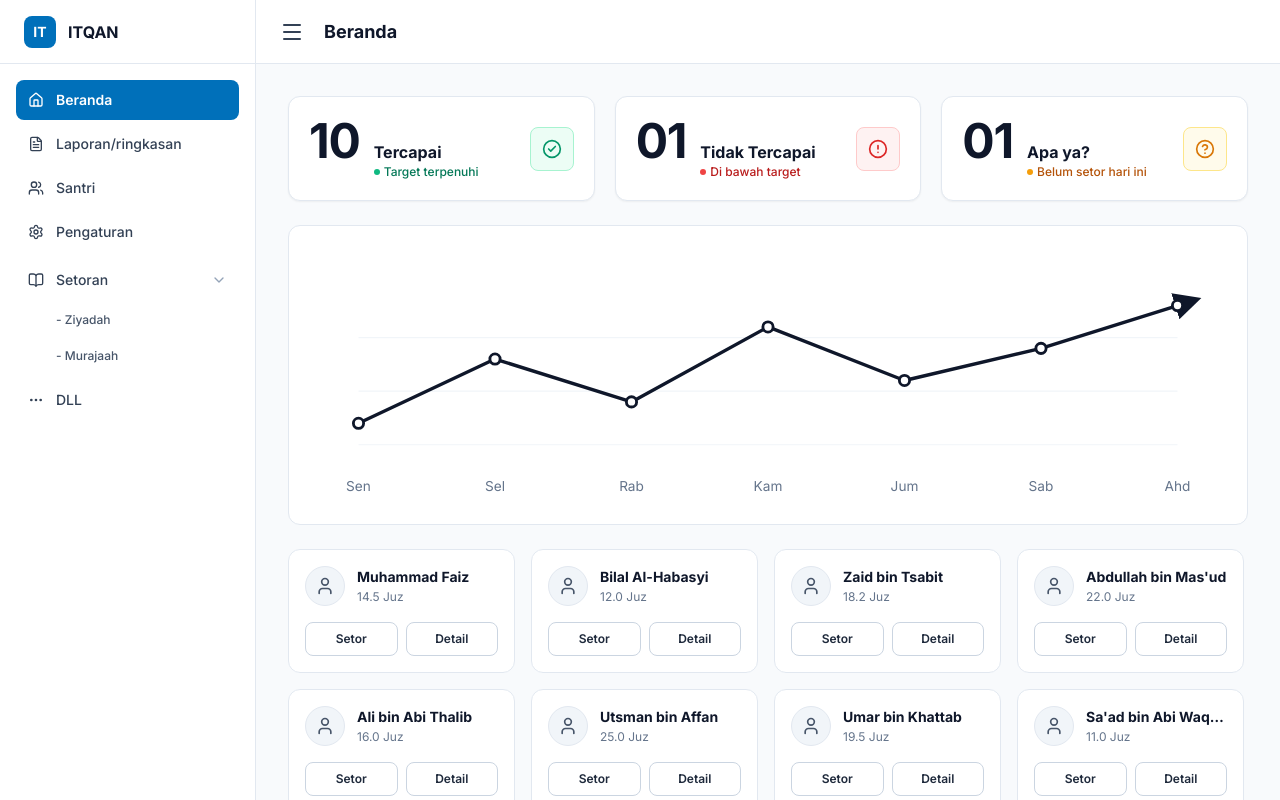
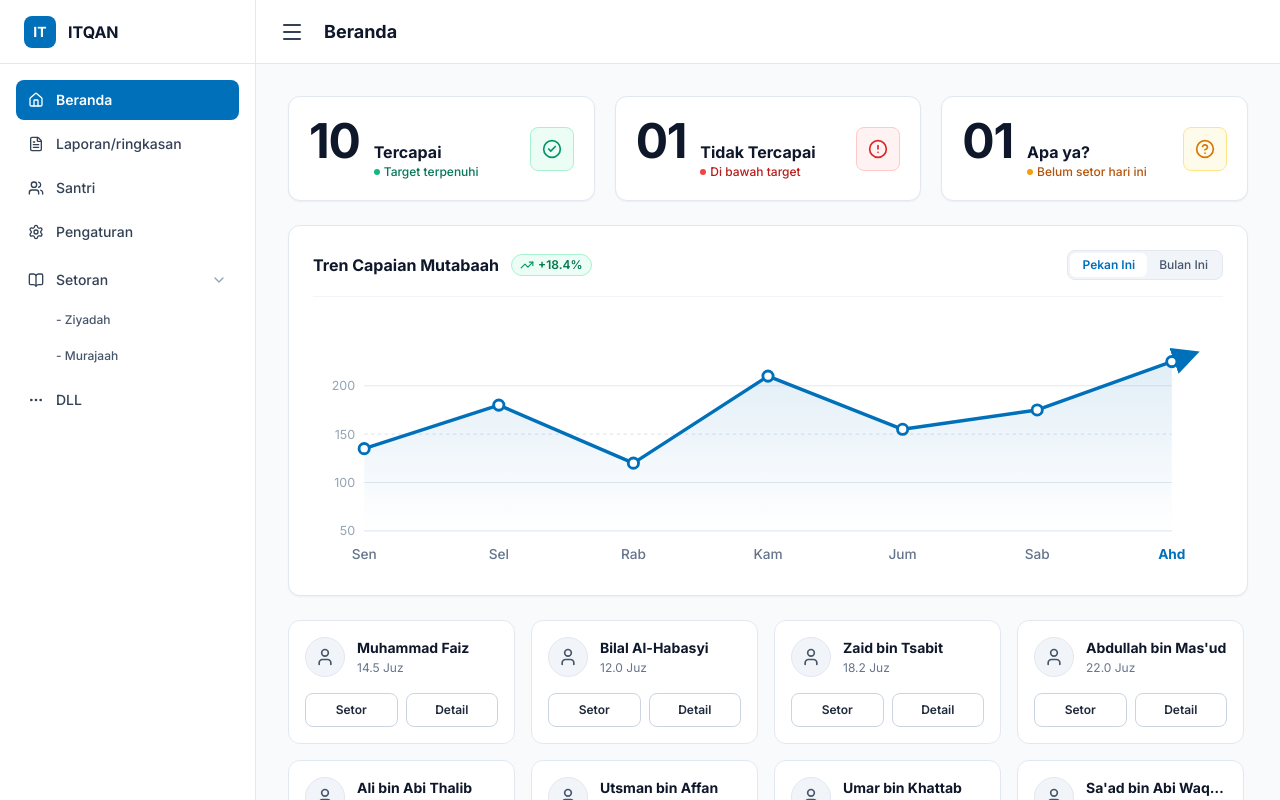
Before and after one commit to FaishalFaiz/ITQAN-Sistem-Mutabaah-Tahfidz-Terpadu, a React (Vite) app: page / in a window 1280 px wide. Shown: the top 800 px of the page. Built offline with nearby package versions, Linux system fonts and the light colour scheme.

Commit message:
style(chart): apply professional brand blue, subtle area gradient, and clear tooltip

```diff
--- a/src/components/dashboard/TrendChart.tsx
+++ b/src/components/dashboard/TrendChart.tsx
@@ -1,33 +1,38 @@
-import React from 'react';
+import React, { useState } from 'react';
+import { TrendingUp } from 'lucide-react';
 
 interface DataPoint {
   day: string;
   value: number;
+  santri: number;
 }
 
 const CHART_DATA: DataPoint[] = [
-  { day: 'Sen', value: 120 },
-  { day: 'Sel', value: 180 },
-  { day: 'Rab', value: 140 },
-  { day: 'Kam', value: 210 },
-  { day: 'Jum', value: 160 },
-  { day: 'Sab', value: 190 },
-  { day: 'Ahd', value: 230 },
+  { day: 'Sen', value: 135, santri: 11 },
+  { day: 'Sel', value: 180, santri: 12 },
+  { day: 'Rab', value: 120, santri: 10 },
+  { day: 'Kam', value: 210, santri: 12 },
+  { day: 'Jum', value: 155, santri: 12 },
+  { day: 'Sab', value: 175, santri: 12 },
+  { day: 'Ahd', value: 225, santri: 12 },
 ];
 
 export const TrendChart: React.FC = () => {
+  const [activeRange, setActiveRange] = useState<'pekan' | 'bulan'>('pekan');
+  const [hoveredIndex, setHoveredIndex] = useState<number | null>(null);
+
   const width = 800;
-  const height = 220;
-  const paddingLeft = 40;
-  const paddingRight = 40;
-  const paddingTop = 30;
-  const paddingBottom = 30;
+  const height = 230;
+  const paddingLeft = 45;
+  const paddingRight = 45;
+  const paddingTop = 25;
+  const paddingBottom = 35;
 
   const chartWidth = width - paddingLeft - paddingRight;
   const chartHeight = height - paddingTop - paddingBottom;
 
   const maxVal = 250;
-  const minVal = 80;
+  const minVal = 50;
 
   const points = CHART_DATA.map((d, i) => {
     const x = paddingLeft + (i / (CHART_DATA.length - 1)) * chartWidth;
@@ -37,95 +42,210 @@ export const TrendChart: React.FC = () => {
 
   const polylinePoints = points.map((p) => `${p.x},${p.y}`).join(' ');
 
+  // Gradient area points
+  const areaPoints = `${points[0].x},${height - paddingBottom} ` +
+    polylinePoints +
+    ` ${points[points.length - 1].x},${height - paddingBottom}`;
+
+  // Arrow calculation at the end
   const lastPoint = points[points.length - 1];
   const secondLastPoint = points[points.length - 2];
   const dx = lastPoint.x - secondLastPoint.x;
   const dy = lastPoint.y - secondLastPoint.y;
   const len = Math.sqrt(dx * dx + dy * dy);
-  const arrowEndX = lastPoint.x + (dx / len) * 16;
-  const arrowEndY = lastPoint.y + (dy / len) * 16;
+  const arrowEndX = lastPoint.x + (dx / len) * 20;
+  const arrowEndY = lastPoint.y + (dy / len) * 20;
 
   return (
-    <div className="bg-white border border-slate-200 rounded-xl p-6 shadow-xs">
+    <div className="bg-white border border-slate-200 rounded-xl p-6 shadow-[0_1px_2px_rgba(0,0,0,0.05)]">
+      {/* Chart Header */}
+      <div className="flex items-center justify-between pb-4 mb-3 border-b border-slate-100">
+        <div className="flex items-center gap-3">
+          <h3 className="font-bold text-base text-slate-900">
+            Tren Capaian Mutabaah
+          </h3>
+          <span className="inline-flex items-center gap-1 text-xs font-semibold text-emerald-700 bg-emerald-50 border border-emerald-200 px-2 py-0.5 rounded-full">
+            <TrendingUp className="w-3.5 h-3.5 text-emerald-600" />
+            +18.4%
+          </span>
+        </div>
+
+        {/* Range Segmented Control */}
+        <div className="flex items-center bg-slate-100 p-0.5 rounded-lg border border-slate-200 text-xs">
+          <button
+            type="button"
+            onClick={() => setActiveRange('pekan')}
+            className={`px-3 py-1 rounded-md font-medium transition-all ${
+              activeRange === 'pekan'
+                ? 'bg-white text-[#0070BA] font-semibold shadow-xs'
+                : 'text-slate-600 hover:text-slate-900'
+            }`}
+          >
+            Pekan Ini
+          </button>
+          <button
+            type="button"
+            onClick={() => setActiveRange('bulan')}
+            className={`px-3 py-1 rounded-md font-medium transition-all ${
+              activeRange === 'bulan'
+                ? 'bg-white text-[#0070BA] font-semibold shadow-xs'
+                : 'text-slate-600 hover:text-slate-900'
+            }`}
+          >
+            Bulan Ini
+          </button>
+        </div>
+      </div>
+
+      {/* SVG Chart */}
       <div className="w-full overflow-hidden">
         <svg
           viewBox={`0 0 ${width} ${height}`}
           className="w-full h-auto select-none"
+          style={{ overflow: 'visible' }}
         >
           <defs>
+            {/* Soft area gradient */}
+            <linearGradient id="areaGradient" x1="0" y1="0" x2="0" y2="1">
+              <stop offset="0%" stopColor="#0070BA" stopOpacity="0.12" />
+              <stop offset="100%" stopColor="#0070BA" stopOpacity="0.0" />
+            </linearGradient>
+
+            {/* Solid arrow marker */}
             <marker
-              id="chart-arrow"
+              id="chart-arrowhead"
               markerWidth="8"
               markerHeight="8"
               refX="6"
               refY="4"
               orient="auto"
             >
-              <polygon points="0 0, 8 4, 0 8" fill="#0F172A" />
+              <polygon points="0 0, 8 4, 0 8" fill="#0070BA" />
             </marker>
           </defs>
 
-          {/* Clean grid lines */}
-          {[200, 150, 100].map((val) => {
+          {/* Grid lines */}
+          {[200, 150, 100, 50].map((val) => {
             const y = paddingTop + (1 - (val - minVal) / (maxVal - minVal)) * chartHeight;
             return (
+              <g key={val}>
                 <line
-                key={val}
                   x1={paddingLeft}
                   y1={y}
                   x2={width - paddingRight}
                   y2={y}
-                stroke="#F1F5F9"
+                  stroke="#E2E8F0"
                   strokeWidth="1"
+                  strokeDasharray={val === 150 ? '3 3' : 'none'}
                 />
+                <text
+                  x={paddingLeft - 8}
+                  y={y + 4}
+                  fill="#94A3B8"
+                  fontSize="11"
+                  textAnchor="end"
+                  fontFamily="Inter, sans-serif"
+                >
+                  {val}
+                </text>
+              </g>
             );
           })}
 
-          {/* Line */}
+          {/* Gradient area */}
+          <polygon points={areaPoints} fill="url(#areaGradient)" />
+
+          {/* Solid line */}
           <polyline
             fill="none"
-            stroke="#0F172A"
+            stroke="#0070BA"
             strokeWidth="3"
             strokeLinecap="round"
             strokeLinejoin="round"
             points={polylinePoints}
           />
 
-          {/* Upward arrow at the end */}
+          {/* Upward arrow segment */}
           <line
             x1={lastPoint.x}
             y1={lastPoint.y}
             x2={arrowEndX}
             y2={arrowEndY}
-            stroke="#0F172A"
+            stroke="#0070BA"
             strokeWidth="3"
             strokeLinecap="round"
-            markerEnd="url(#chart-arrow)"
+            markerEnd="url(#chart-arrowhead)"
           />
 
-          {/* Points */}
-          {points.map((p) => (
+          {/* Nodes */}
+          {points.map((p, i) => {
+            const isHovered = hoveredIndex === i;
+            const isLast = i === points.length - 1;
+
+            return (
               <g key={p.day}>
                 <circle
                   cx={p.x}
                   cy={p.y}
-                r="4.5"
+                  r="14"
+                  fill="transparent"
+                  className="cursor-pointer"
+                  onMouseEnter={() => setHoveredIndex(i)}
+                  onMouseLeave={() => setHoveredIndex(null)}
+                />
+
+                {/* Node dot */}
+                <circle
+                  cx={p.x}
+                  cy={p.y}
+                  r={isHovered ? 6 : 4.5}
                   fill="#FFFFFF"
-                stroke="#0F172A"
+                  stroke="#0070BA"
                   strokeWidth="2.5"
+                  className="transition-all pointer-events-none"
                 />
+
+                {/* Day label */}
                 <text
                   x={p.x}
-                y={height - 8}
-                fill="#64748B"
+                  y={height - 10}
+                  fill={isLast ? '#0070BA' : '#64748B'}
                   fontSize="12"
+                  fontWeight={isLast ? '700' : '500'}
                   textAnchor="middle"
                   fontFamily="Inter, sans-serif"
                 >
                   {p.day}
                 </text>
+
+                {/* Interactive Tooltip */}
+                {isHovered && (
+                  <g transform={`translate(${p.x}, ${p.y - 36})`} className="pointer-events-none">
+                    <rect
+                      x="-44"
+                      y="0"
+                      width="88"
+                      height="26"
+                      rx="6"
+                      fill="#0F172A"
+                    />
+                    <polygon points="-4,26 4,26 0,30" fill="#0F172A" />
+                    <text
+                      x="0"
+                      y="16"
+                      fill="#FFFFFF"
+                      fontSize="11"
+                      fontWeight="600"
+                      textAnchor="middle"
+                      fontFamily="Inter, sans-serif"
+                    >
+                      {p.value} Baris
+                    </text>
                   </g>
-          ))}
+                )}
+              </g>
+            );
+          })}
         </svg>
       </div>
     </div>
```
Lines whose indentation alone changed are shown as unchanged.
